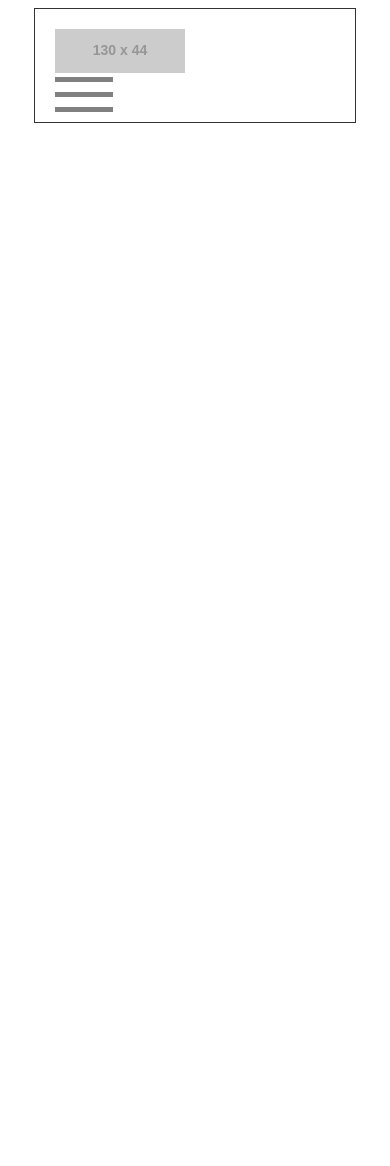
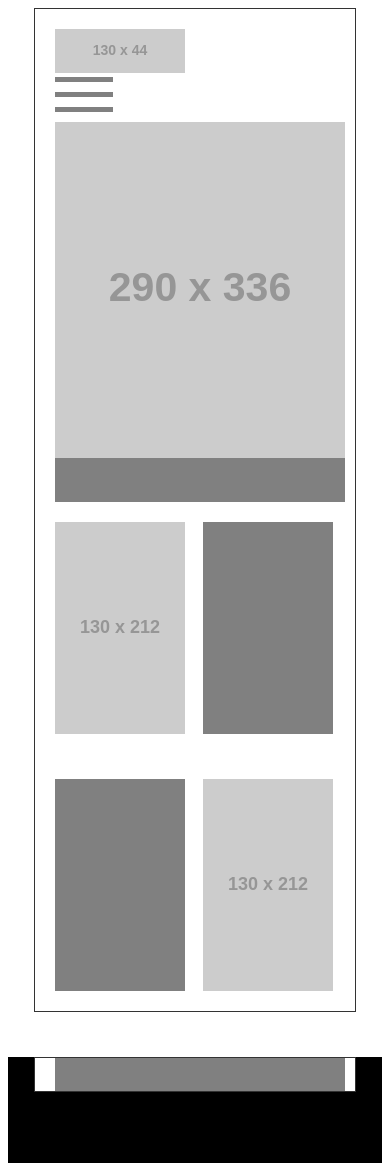
Before and after one commit to gracegesalan/gesalan_applegrace_Project2, a plain HTML site: page mobile.html in a window 390 px wide. Before the commit the page ends 844 px from the top, so only its background shows below. Drawn offline with Linux system fonts and the light colour scheme; placeholder pictures from the web are drawn by us.

Commit message:
Added mobile html
Added mobile html and css

```diff
--- a/css/mobile.css
+++ b/css/mobile.css
@@ -16,12 +16,20 @@
     text-align: center;
 }
 
+.box-color2 {
+    background-color: gray;
+}
+
 .grid {
     display: grid;
     grid-template-columns: repeat(4, 58px);
     grid-column-gap: 16px;
     padding-left: 20px;
     padding-right: 20px;
+}
+
+#main-header {
+    display: grid;
 }
 
 /* 1. Navigation */
@@ -46,3 +54,72 @@
 #mobile-nav {
     grid-column: 4/-1;
 }
+
+/* 2. Hero */
+
+#hero2 {
+    grid-column: 1/-1;
+
+}
+
+.hero-image {
+    grid-column: 1/-1;
+    width: 290px;
+    height: 336px;
+
+}
+
+#tag-line {
+    grid-column: 1/-1;
+    grid-row: 2/2;
+    height: 44px;
+    width: 290px;
+    margin-bottom: 20px;
+    align-self: end;
+
+}
+
+/* 3.Gallery */
+
+.gallery1 {
+    width: 130px;
+    height: 212px;
+    grid-column: 1/2;
+    padding-bottom: 45px;
+}
+
+
+#text1 {
+    width: 130px;
+    height: 212px;
+    grid-column: 3/-1;
+
+}
+
+#text2 {
+    width: 130px;
+    height: 212px;
+    grid-column: 1/2;
+
+}
+
+.gallery2 {
+    width: 130px;
+    height: 212px;
+    grid-column: 3/-1;
+    margin-bottom: 20px;
+}
+
+/* 4. Footer */
+
+#footer-con-full {
+    height: 106px;
+    margin-top: 45px;
+}
+
+#footer-nav {
+    width: 290px;
+    height: 33px;
+    grid-row: 2/3;
+    grid-column: 1/-1;
+}
--- a/mobile.html
+++ b/mobile.html
@@ -22,6 +22,38 @@
                 </label>
             </nav>
         </header>
+        <main>
+            <section id="hero2" class="grid">
+                <h2 class="hidden">Hero Image</h2>
+                <img src="https://via.placeholder.com/290x336/000000/ffffff" class="hero-image" alt="hero image">
+                <div id="tag-line" class="box-color2"></div>
+            </section>
+
+            <section id="gallery" class="grid">
+                <h2 class="hidden">Gallery and Text</h2>
+                <img src="https://via.placeholder.com/130x212/000000/ffffff" class="gallery1" alt="Picture of the brand">
+                <div id="text1" class="box-color2"></div>
+            </section>
+
+            <section id="gallery2" class="grid">
+                <h2 class="hidden">Gallery and Text</h2>
+                <div id="text2" class="box-color2"></div>
+                <img src="https://via.placeholder.com/130x212/000000/ffffff" class="gallery2" alt="Picture of the brand">
+
+            </section>
+
+        </main>
     </div>
+
+    <div id="footer-con-full" class="box-color">
+        <div class="container">
+            <footer class="grid">
+                <nav id="footer-nav" class="box-color2">
+                    <h2 class="hidden">Footer Navigation</h2>
+                </nav>
+            </footer>
+        </div>
+    </div>
+
 </body>
 </html>
```
